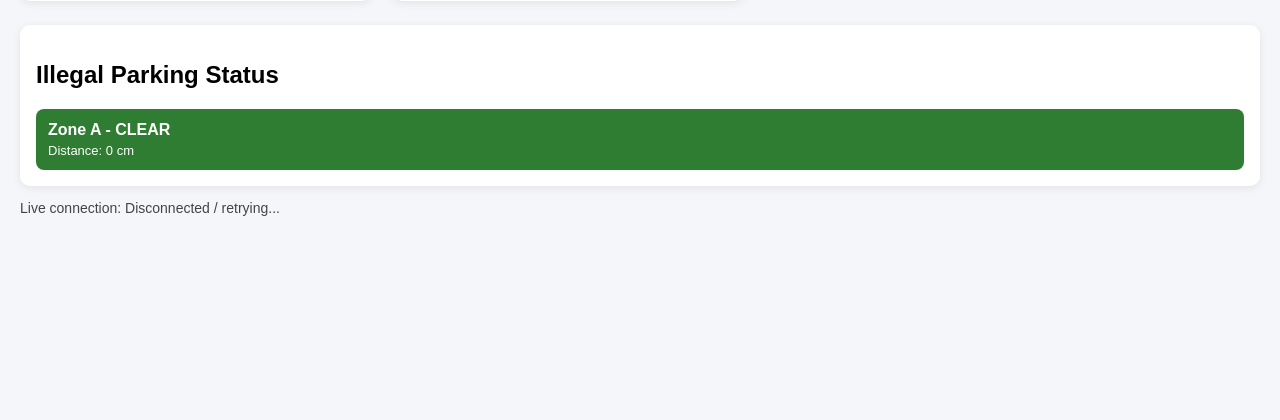
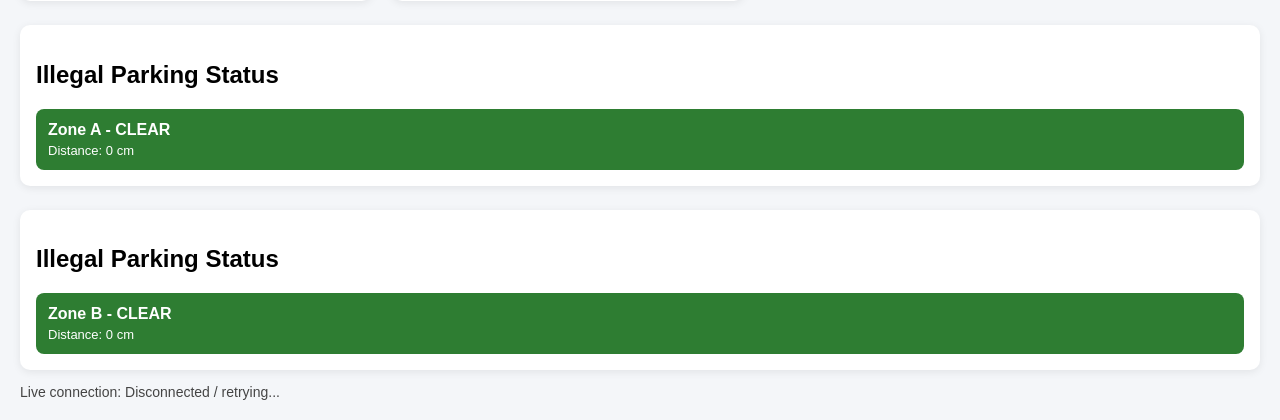
Before and after one commit to WEIHE6625/Smart-Parking-System, a Flask app: page /dashboard in a window 1280 px wide. Shown: the part 469-889 px from the top of the page. Before the commit the page ends 685 px from the top, so only its background shows below. Run offline with Flask 3, Linux system fonts and the light colour scheme; data that the repository does not hold is empty.

Commit message:
Parking Zone pin and dashboard optimize

```diff
--- a/templates/dashboard.html
+++ b/templates/dashboard.html
@@ -225,6 +225,17 @@
         </div>
     </div>
 
+        <div class="illegal-status">
+        <h2>Illegal Parking Status</h2>
+
+        <div id="illegalZoneB" class="illegal-item {% if parking_state.ILLEGAL_PARKING.Zone_B.detected %}illegal-detected{% else %}illegal-clear{% endif %}">
+            Zone B - {% if parking_state.ILLEGAL_PARKING.Zone_B.detected %}DETECTED{% else %}CLEAR{% endif %}
+            <span class="small">
+                Distance: {{ parking_state.ILLEGAL_PARKING.Zone_B.distance }} cm
+            </span>
+        </div>
+    </div>
+
     <div class="status-bar">
         Live connection: <span id="liveStatus">Connecting...</span>
     </div>
```
Also changed, not shown: 2 other files.
